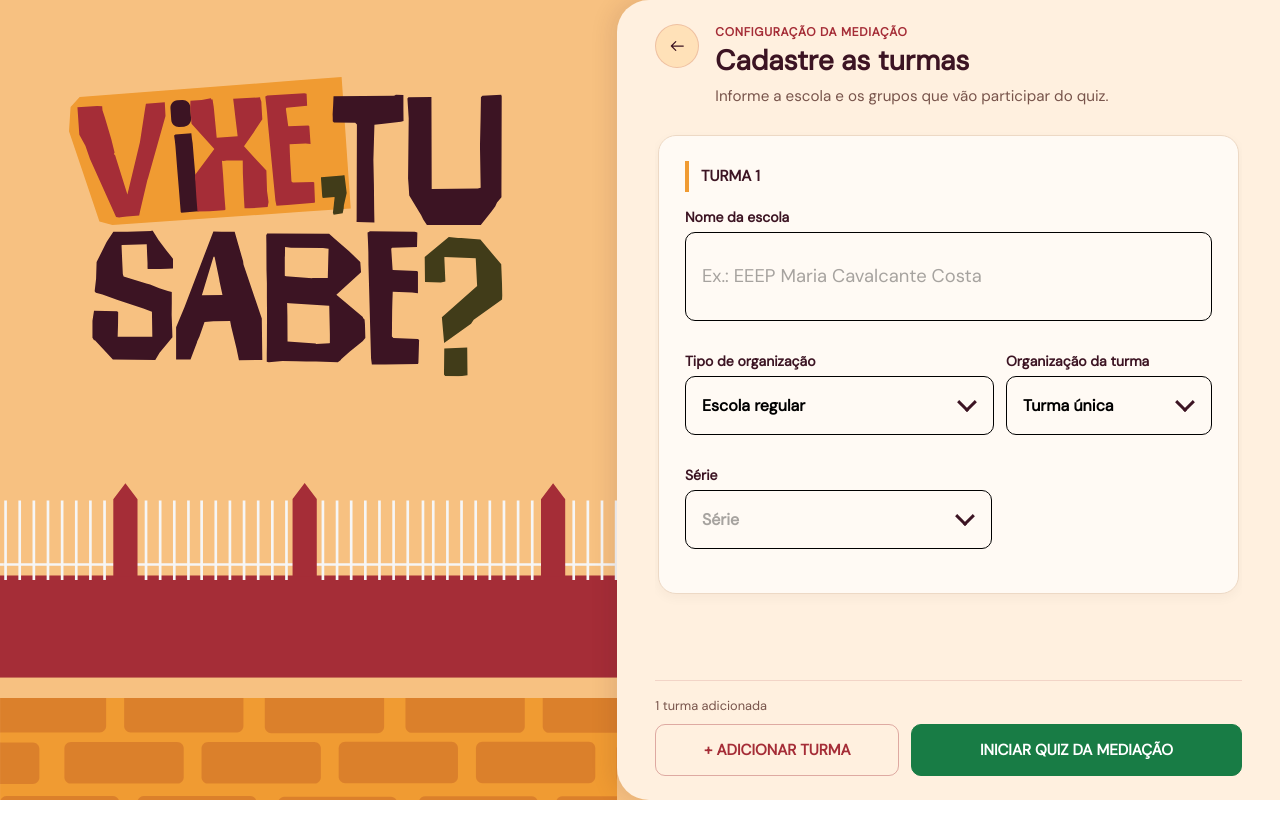
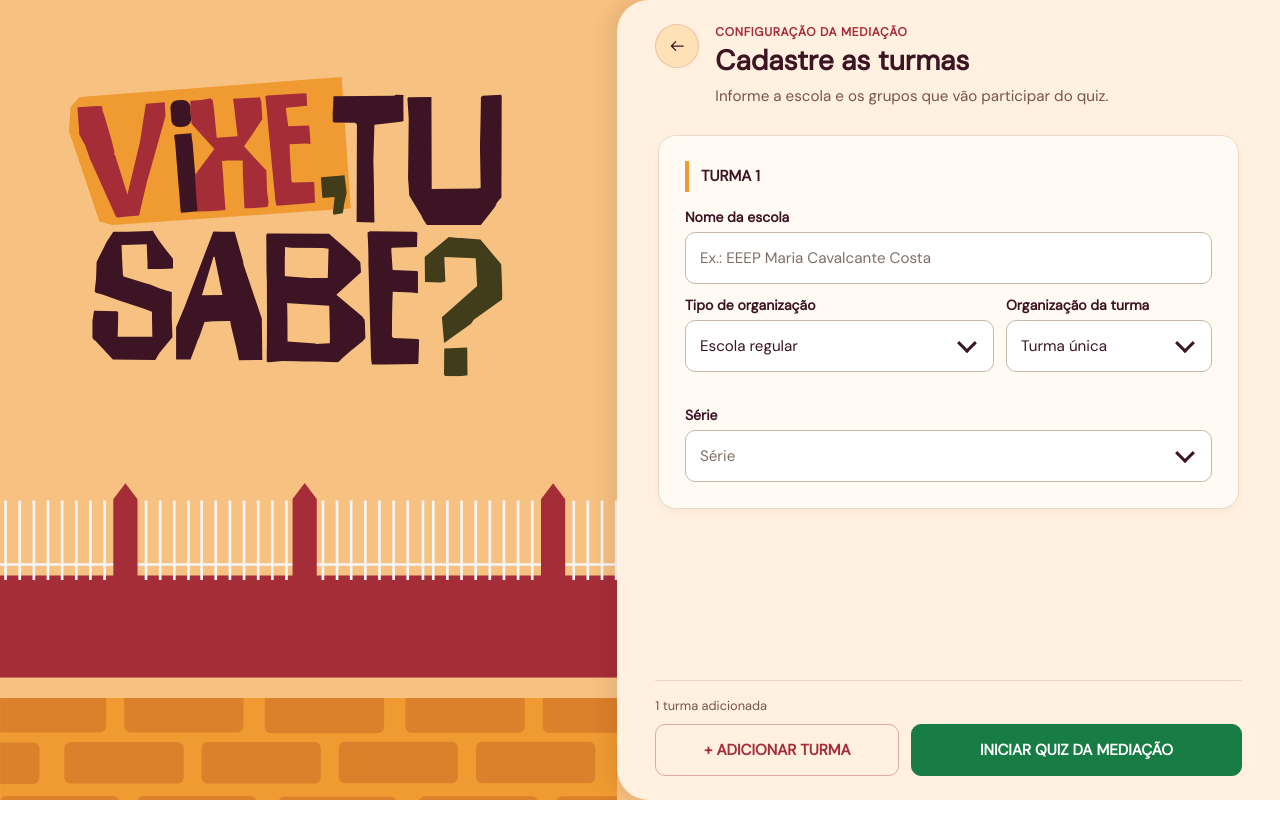
Before and after one commit to CSCAQXD/QUIZ-vixe-tu-sabe, a React app in the folder frontend/: page /cadastro-turmas in a window 1280 px wide. Shown: the top 838 px of the page. Built offline with nearby package versions, Linux system fonts and the light colour scheme; the HTML template or start-up script is replaced by a standard one.

Commit message:
style(turmas): padroniza campos e hierarquia (parte 2)

```diff
--- a/frontend/src/components/features/turmas/TurmaForm/TurmaForm.css
+++ b/frontend/src/components/features/turmas/TurmaForm/TurmaForm.css
@@ -62,50 +62,66 @@
     font-size: 0.875rem;
 }
 
-.turma-form__configuration--technical > .form-field {
-    grid-area: course;
+.turma-form .form-field__input,
+.turma-form .select-field__control {
+    min-height: 52px;
+    height: 52px;
+    border-color: #c9b8aa;
+    border-radius: 10px;
+    color: #3c1423;
+    background-color: #fff;
+    font-size: 0.95rem;
+    font-weight: 500;
 }
 
-.turma-form__configuration--technical > .select-field:last-child {
-    grid-area: classroom;
+.turma-form .form-field__input {
+    padding: 12px 14px;
 }
 
-.turma-form__fields {
-    display: grid;
-    grid-template-columns: minmax(0, 3fr) minmax(0, 2fr);
-    align-items: start;
-    gap: 16px;
+.turma-form .form-field__input::placeholder,
+.turma-form .select-field__control:invalid {
+    color: #806f66;
 }
 
 .turma-form .select-field__control {
-    min-height: 56px;
-    background-color: #fffaf4;
-    font-size: 1rem;
+    padding: 12px 42px 12px 14px;
 }
 
-.turma-form .form-field,
-.turma-form .select-field {
-    gap: 6px;
+.turma-form .form-field__input[aria-invalid="true"],
+.turma-form .select-field__control[aria-invalid="true"] {
+    border-color: #a52d37;
+}
+
+.turma-form .form-field__input:focus-visible,
+.turma-form .select-field__control:focus-visible {
+    outline: 2px solid #a52d37;
+    outline-offset: 2px;
 }
 
 .turma-form .form-field__error,
 .turma-form .select-field__error {
-    min-height: 1em;
+    min-height: 1.25em;
     font-size: 0.8rem;
+}
+
+.turma-form > .form-field .form-field__error:empty,
+.turma-form__configuration > .form-field .form-field__error:empty,
+.turma-form__fields--single .select-field__error:empty {
+    display: none;
 }
 
 .turma-form__reuse-school {
     width: max-content;
-    min-height: 32px;
+    max-width: 100%;
+    min-height: 44px;
     justify-self: start;
-    margin-top: -18px;
-    padding: 3px 2px;
+    margin-top: -12px;
+    padding: 8px 0;
     border: 0;
-    color: #6f3d25;
+    color: #a52d37;
     background: transparent;
     box-shadow: none;
-    font-family: var(--font-family-base);
-    font-size: clamp(0.8rem, 0.9vw, 0.95rem);
+    font-size: 0.875rem;
     text-decoration: underline;
     text-decoration-color: #f09b32;
     text-decoration-thickness: 2px;
```
